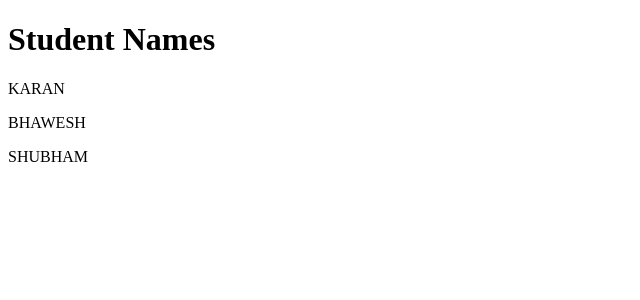
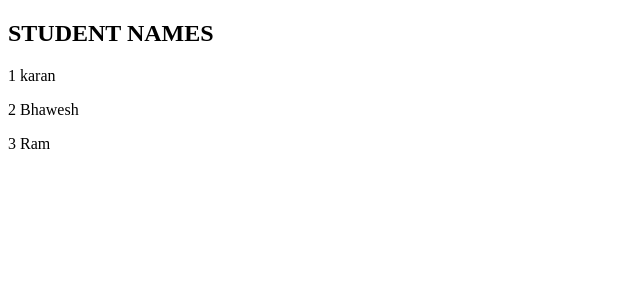
Before and after one commit to karanjoshi-kj/REACT, a React (Vite) app in the folder demo/: page / in a window 1280 px wide. Shown: the top 300 px of the page, without its empty margins (0-640 px from the left). Built offline with nearby package versions, Linux system fonts and the light colour scheme.

Commit message:
KEY ATTRIBUTES

```diff
--- a/demo/src/App.jsx
+++ b/demo/src/App.jsx
@@ -1,10 +1,12 @@
 import React from 'react'
-import Mapfun from './components/mapfunction/Mapfun';
+// import Mapfun from './components/mapfunction/Mapfun';
+import Keyattri from './components/mapfunction/Keyattri';
 
 const App = () => {
   return (
     <div>
-      <Mapfun />
+      {/* <Mapfun /> */}
+      <Keyattri />
     </div>
   )
 }
--- a/demo/src/components/mapfunction/Keyattri.jsx
+++ b/demo/src/components/mapfunction/Keyattri.jsx
@@ -11,18 +11,18 @@ const Keyattri = () => {
             "name":'Bhawesh'
         },
         {
-            "id":1,
+            "id":3,
             "name":'Ram'
         }
-    ];
+    ]
   return (
     <div>
       <h2>STUDENT NAMES</h2>
-      {studentnames.map((parameter)=>{
-        <p key={parameter.id}>{parameter.id}{parameter.name}</p>
-      })}
+      {studentnames.map((parameter)=>(
+        <p key={parameter.id}> {parameter.id} {parameter.name}</p>
+      ))}
     </div>
   )
 }
 
-export default Keyattri
+export default Keyattri ;
```
